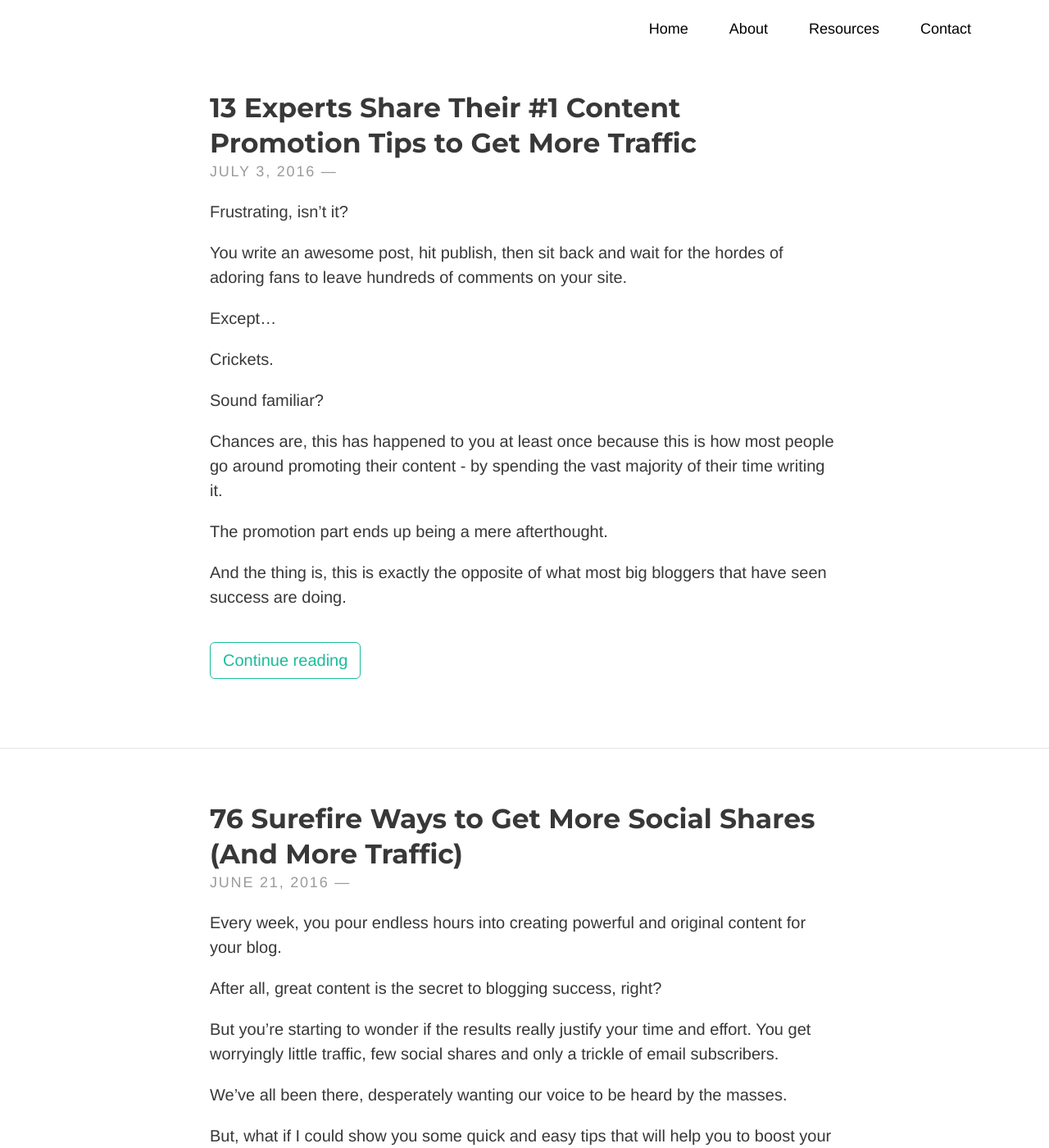
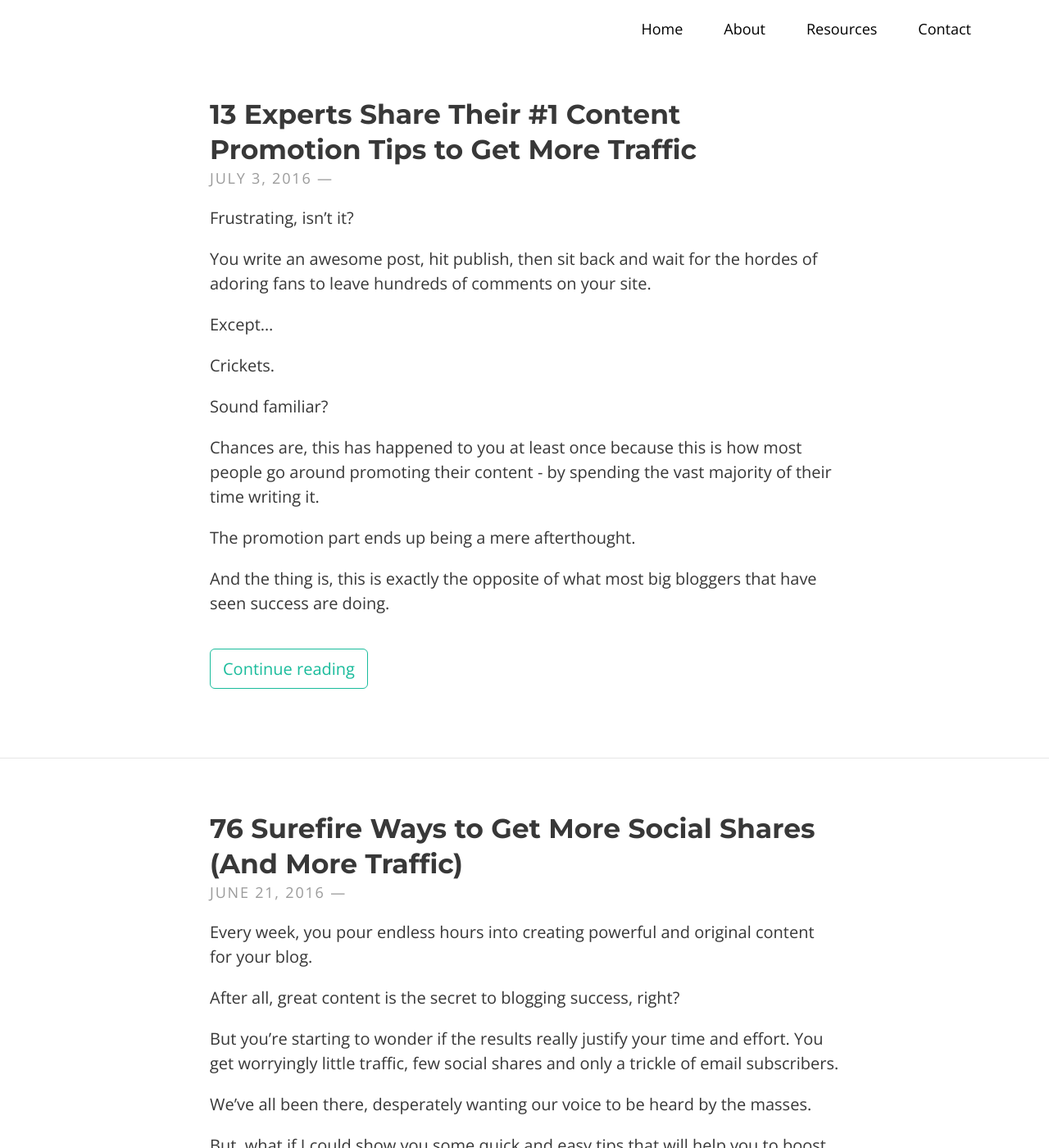
Before and after one commit to typeblogger/typeblogger.github.io, a Jekyll site: the page built from index.html, in a window 1280 px wide and 1400 px high. Shown: the whole window at 82% size. Built offline with Jekyll 4.4.1, drawn with Linux system fonts in a browser that asks for light colours; the list of posts is cut into pages by our own code; comment, search, counter and statistics services are not loaded.

Commit message:
Update _variables.scss

```diff
--- a/_sass/base/_variables.scss
+++ b/_sass/base/_variables.scss
@@ -1,5 +1,5 @@
 // Typography
-$font-family-main: 'Source Sans Pro', Helvetica, Arial, sans-serif;
+$font-family-main: 'Open Sans', Helvetica, Arial, sans-serif;
 $font-family-headings: 'Montserrat', Helvetica, Arial, sans-serif;
 $font-size: 1.25em;
 
```
